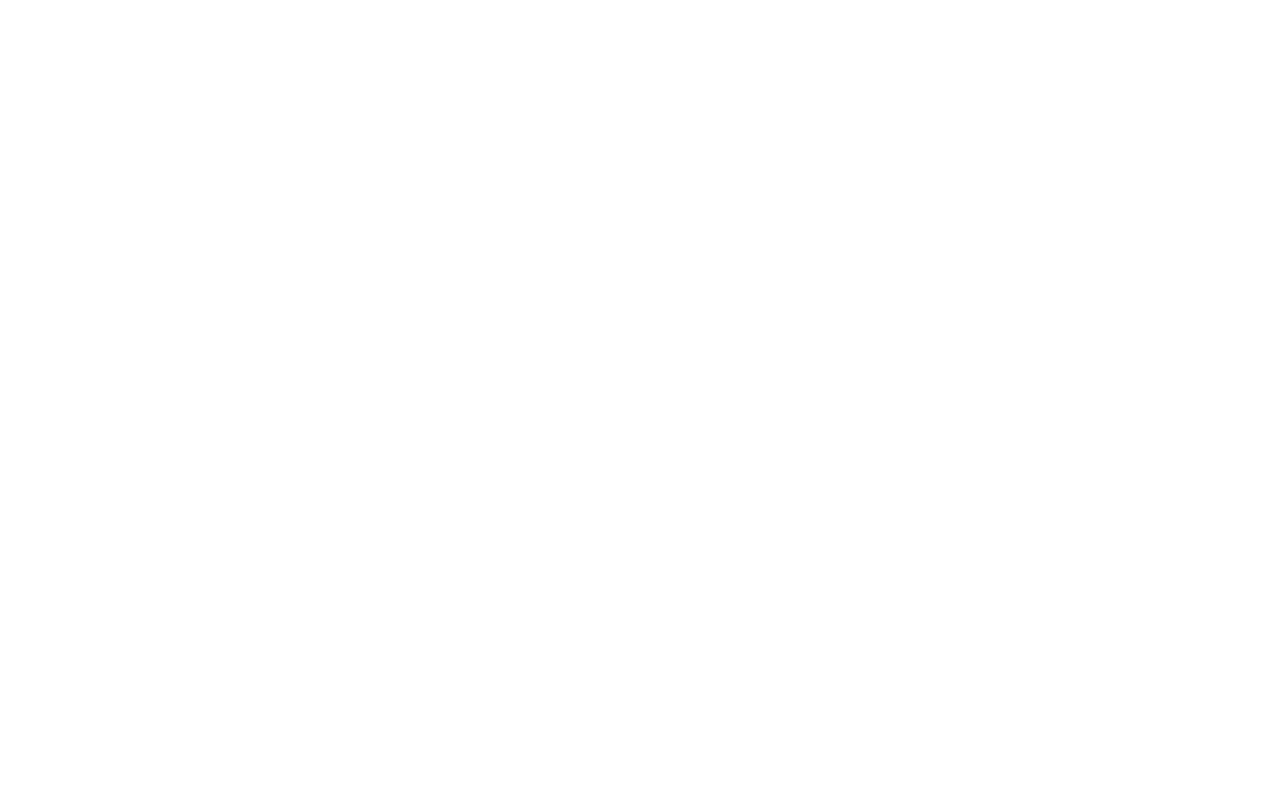
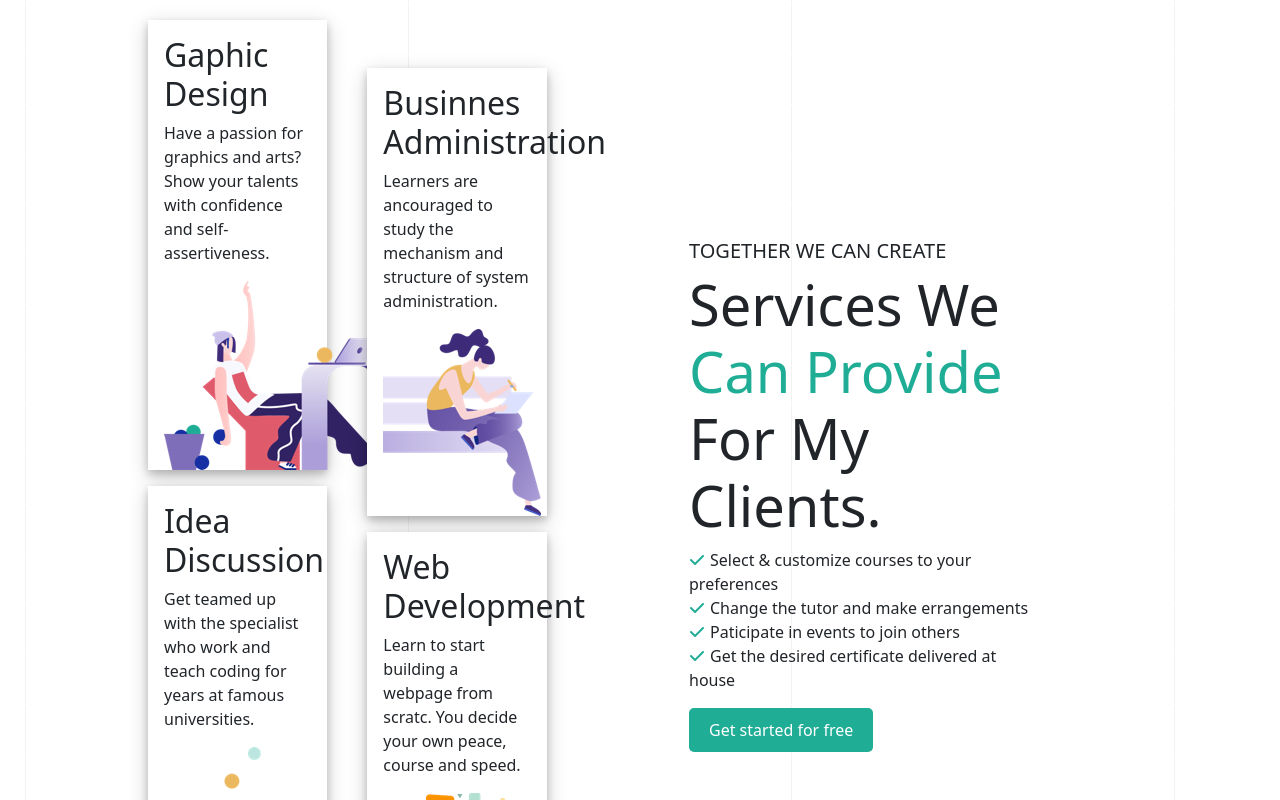
Before and after one commit to StefanoMRC/proj-html-vuejs, a Vue app: page / in a window 1280 px wide. Shown: the part 1720-2520 px from the top of the page. Before the commit the page ends 1578 px from the top, so only its background shows below. Built offline with nearby package versions, Linux system fonts and the light colour scheme.

Commit message:
fine sexione 1 parte 2

```diff
--- a/src/App.vue
+++ b/src/App.vue
@@ -23,6 +23,7 @@
 
 <style lang="scss">
   @import "bootstrap/dist/css/bootstrap.min.css";
+
   *{
     margin: 0;
     padding: 0;
@@ -45,5 +46,6 @@
     background: #1fad96;
     color: white;
     border-radius: 5px;
+    border: 0;
   }
 </style>
--- a/src/components/main/MainComp.vue
+++ b/src/components/main/MainComp.vue
@@ -1,15 +1,18 @@
 <template>
   <div>
       <SezUno/>
+      <SezUnoDue/>
   </div>
 </template>
 
 <script>
 import SezUno from './PrimaSezione/SezUno.vue'
+import SezUnoDue from './PrimaSezione/SezUnoDue.vue'
 export default {
   name: 'MainComp',
     components:{
-        SezUno
+        SezUno,
+        SezUnoDue
     }
 }
 </script>
--- /dev/null
+++ b/src/components/main/PrimaSezione/SezUnoDue.vue
@@ -0,0 +1,114 @@
+<template>
+  <div class="cont_principale">
+      <div class="cont_secondario row">
+          <div class="row col-6">
+              <div class="col-5 mb-4 mx-2">
+                  <div class="my-3 card_custom px-3 pt-3" v-for="(element,index) in listaServizi" :key="index">
+                      <h2>{{element.nome}}</h2>
+                      <p>{{element.descrizione}}</p>
+                      <img :src="element.img" alt="">
+                  </div>
+              </div>
+              <div class="col-5  mx-2 mt-5 ">
+                  <div class="my-3 card_custom px-3 pt-3" v-for="(element,index) in listaServizi2" :key="index">
+                      <h2>{{element.nome}}</h2>
+                      <p>{{element.descrizione}}</p>
+                      <img :src="element.img" alt="">
+                  </div>
+              </div>
+          </div>
+          <div class="row col-6 align-items-center ">
+              <div class="w-75 m-auto">
+                    <h5 class="text-uppercase">together we can create</h5>
+                    <h2 class="text-capitalize size_custom">services we <span class="text_green">can provide</span> for my clients.</h2>
+                    <ul class="p-0">
+                        <li><i class="fa-solid fa-check"></i>Select & customize courses to your preferences</li>
+                        <li><i class="fa-solid fa-check"></i>Change the tutor and make errangements</li>
+                        <li><i class="fa-solid fa-check"></i>Paticipate in events to join others</li>
+                        <li><i class="fa-solid fa-check"></i>Get the desired certificate delivered at house</li>
+                    </ul>
+                    <button class="button">Get started for free</button>
+              </div>
+
+
+          </div>
+      </div>
+  </div>
+</template>
+
+<script>
+import img from '../../../assets/img/home-6-service-image-01.png'
+import img2 from '../../../assets/img/home-6-service-image-02.png'
+import img3 from '../../../assets/img/home-6-service-image-03.png'
+import img4 from '../../../assets/img/home-6-service-image-04.png'
+
+export default {
+  name: 'SezUno2',
+    data() {
+        return {
+            listaServizi:[
+                {
+                    nome:'Gaphic Design',
+                    descrizione:'Have a passion for graphics and arts? Show your talents with confidence and self-assertiveness.',
+                    img:img
+                },
+                {
+                    nome:'Idea Discussion',
+                    descrizione:'Get teamed up with the specialist who work and teach coding for years at famous universities.',
+                    img:img2
+                }],
+            listaServizi2:[
+                {
+                    nome:'Businnes Administration',
+                    descrizione:'Learners are ancouraged to study the mechanism and structure of system administration.',
+                    img:img3
+                },
+                {
+                    nome:'Web Development',
+                    descrizione:'Learn to start building a webpage from scratc. You decide your own peace, course and speed.',
+                    img:img4
+                },
+            ]
+        }
+    },
+}
+</script>
+
+
+<style scoped lang="scss">
+
+    .cont_principale{
+        padding-top: 150px;
+        background-image: url('../../../assets/img/background-pattern-grid-line.png');
+        .cont_secondario{
+            width: 80%;
+            margin: auto;
+            .card_custom{
+                background: white;
+                box-shadow: 0 4px 8px 0 rgba(0, 0, 0, 0.2), 0 6px 20px 0 rgba(0, 0, 0, 0.19);
+            }
+            .size_custom{
+                font-size: 3.5em;
+                .text_green{
+                    color: #1fad96;
+                }
+
+            }
+            ul{
+
+                li{
+                    list-style-type: none;
+                    i{
+                        color: #1fad96;
+                        margin-right: 5px;
+                    }
+                }
+
+            }
+            .button{
+                padding: 10px 20px;
+            }
+
+        }
+    }
+</style>
```
